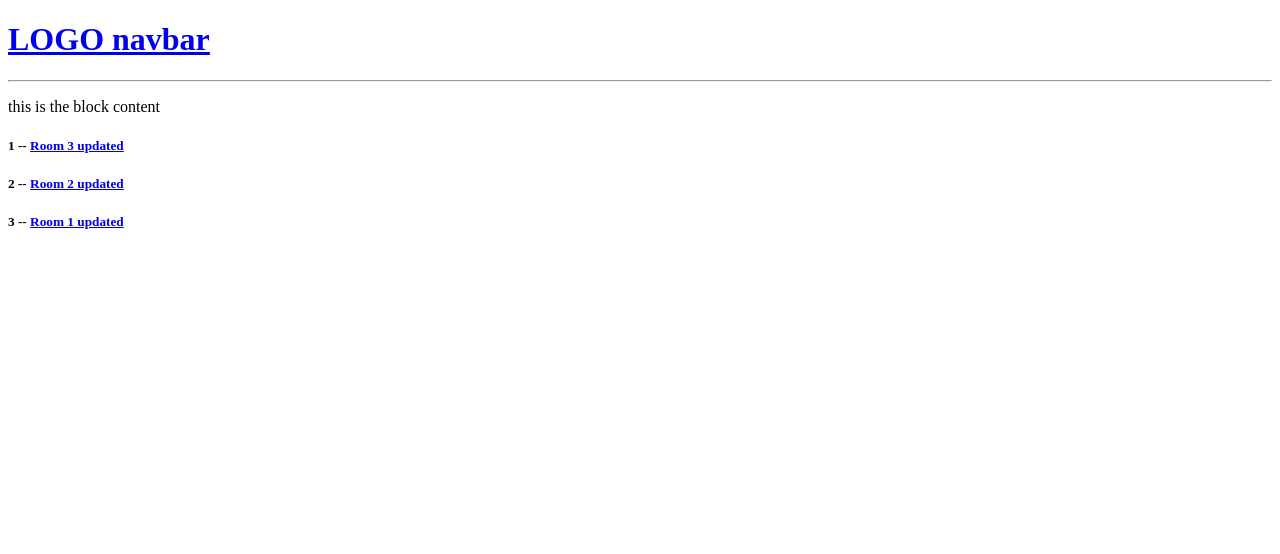
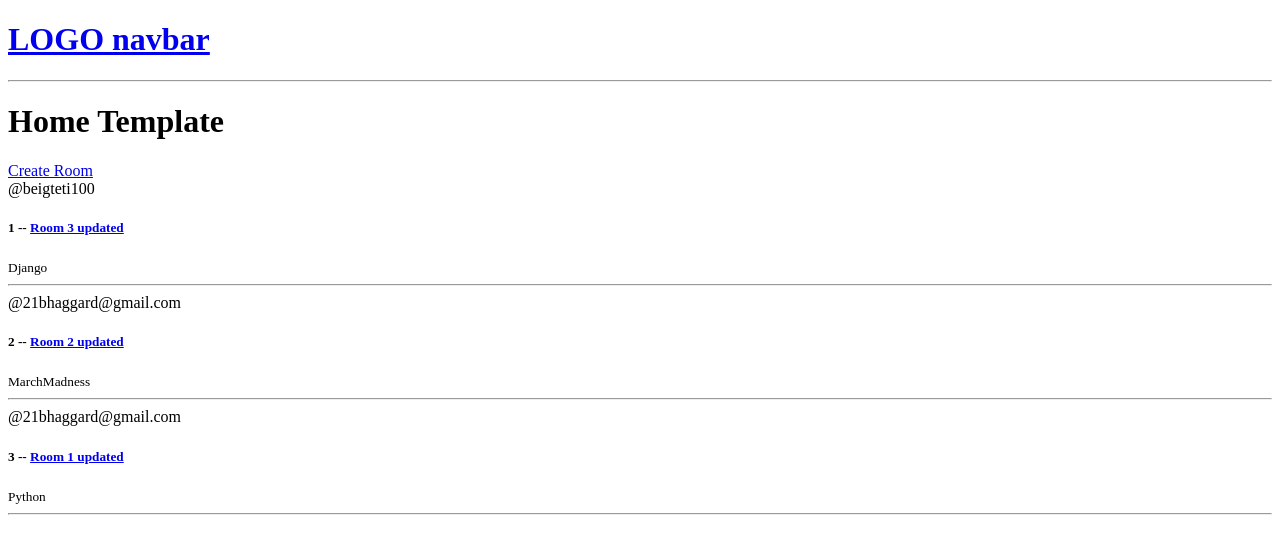
Before and after one commit to benhagg/Django_app, a Django app: page / in a window 1280 px wide. Shown: the top 554 px of the page. Run offline with Django 5.2, Linux system fonts and the light colour scheme; data comes from the database, SQL or seed files in the repository; both versions use the stored data as it was after the commit.

Commit message:
create room functionality

```diff
--- a/base/admin.py
+++ b/base/admin.py
@@ -1,7 +1,6 @@
 from django.contrib import admin
 
 # Register your models here. (gets the models from models.py and registers it with the admin site)
-
 from .models import Room, Topic, Message
 
 admin.site.register(Room) # this will add the model to the admin site
--- a/base/models.py
+++ b/base/models.py
@@ -14,9 +14,9 @@ class Topic(models.Model):
 
 class Room(models.Model):
     host = models.ForeignKey(User, on_delete = models.SET_NULL, null = True)
-    topic = models.ForeignKey(Topic, on_delete = models.SET_NULL, null = True) # if the topic is deleted, set the room's topic to null
+    topic = models.ForeignKey(Topic, on_delete = models.SET_NULL, null = True) # if the topic is deleted, room's topic set to null
     name = models.CharField(max_length = 200)
-    description = models.TextField(null = True, blank = True) # null for db, blank for form submissions
+    description = models.TextField(null = True, blank = True) # null for db, blank for form submissions-
     # participants =
     updated = models.DateTimeField(auto_now = True) # field will be timestamped with every edit to the model
     created = models.DateTimeField(auto_now_add = True) # timestamp for when the model was created
--- a/base/templates/base/home.html
+++ b/base/templates/base/home.html
@@ -1,12 +1,16 @@
 {%extends 'base.html'%}
 {%block title%} Home Page {%endblock%}
 {%block content%}
-<p> this is the block content</p>
+<h1> Home Template</h1>
 <div>
+    <a href= "{%url 'create-room' %}"> Create Room </a>
     <div>
         {% for room in rooms %}
         <div>
+            <span>@{{room.host.username}}</span><!--this will query upward to the parent class and display host info-->
             <h5>{{room.id}} -- <a href = "{%url 'room' room.id%}">{{room.name}}</a></h5><!-- href tag based on url path name param-->
+            <small>{{room.topic.name}}</small>
+            <hr> <!-- line break tag -->
         </div>
         {%endfor%}
     </div>
--- a/base/urls.py
+++ b/base/urls.py
@@ -3,5 +3,6 @@ from . import views
 
 urlpatterns = [
     path('', views.home, name = 'home'),
-    path('room/<str:pk>', views.room, name = 'room')
+    path('room/<str:pk>', views.room, name = 'room'),
+    path('create-room/', views.createRoom, name="create-room")
 ]
--- a/base/views.py
+++ b/base/views.py
@@ -18,3 +18,7 @@ def room(request, pk):
     room = Room.objects.get(id=pk)
     context = {'room': room}
     return render(request, 'base/room.html', context)
+
+def createRoom (request):
+    context = {}
+    return render(request, 'base/room_form.html', context)
```
Also changed, not shown: base/templates/base/room_form.html (added, +12 -0 lines), db.sqlite3.
